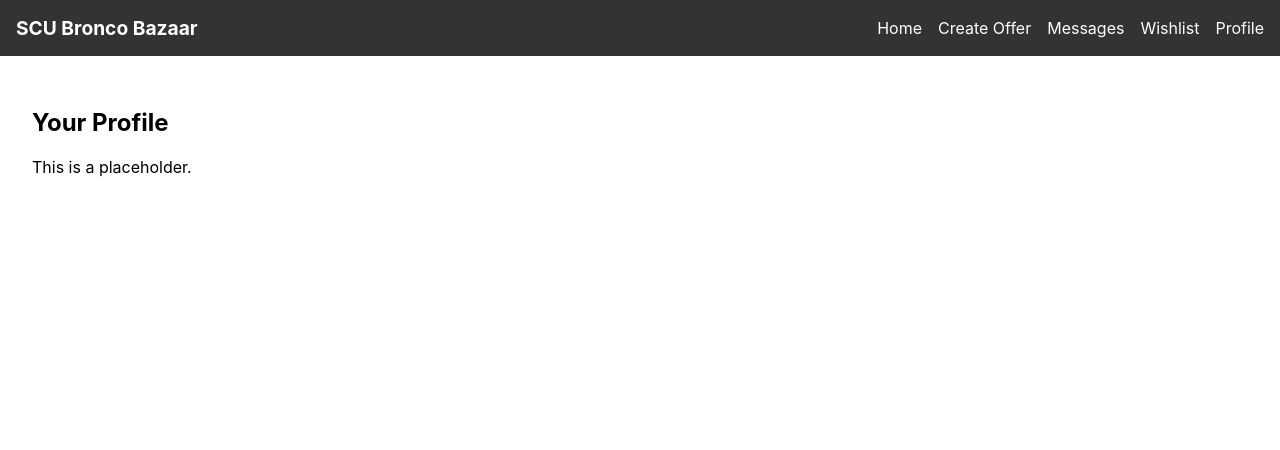
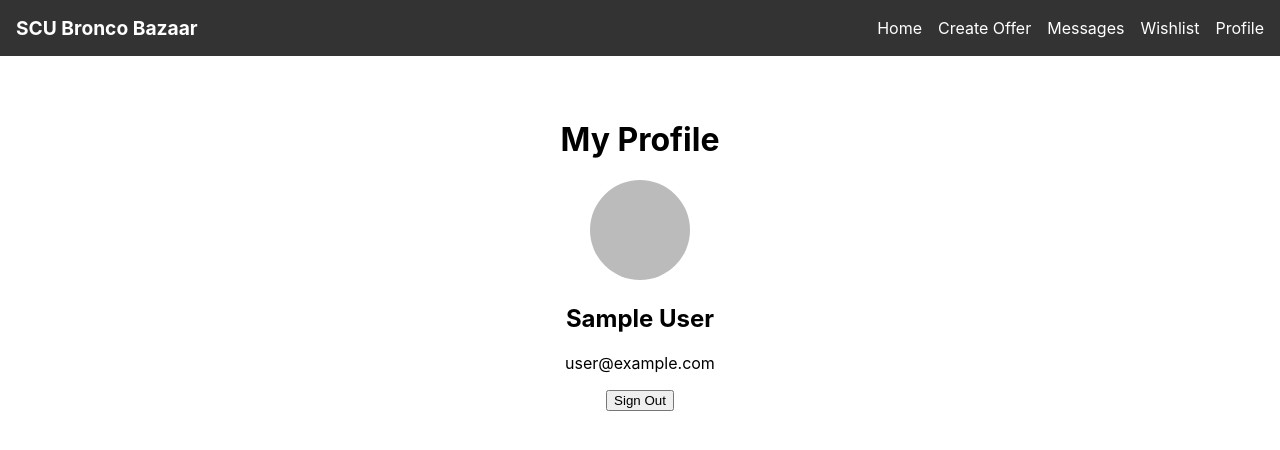
Before and after one commit to sidykal/Bronco-Bazaar, a React (Create React App) app: page /profile in a window 1280 px wide. Shown: the top 450 px of the page. Built offline with nearby package versions, Linux system fonts and the light colour scheme; no server answers; sample sign-in values are in the browser's storage.

Commit message:
fixed login + profile page

```diff
--- a/src/components/Navbar.js
+++ b/src/components/Navbar.js
@@ -10,7 +10,7 @@ export default function Navbar() {
         <span style={logoTextStyle}>SCU Bronco Bazaar</span>
       </div>
       <div>
-        <Link to="/" style={linkStyle}>Home</Link>
+        <Link to="/home" style={linkStyle}>Home</Link>
         <Link to="/create" style={linkStyle}>Create Offer</Link>
         <Link to="/message" style={linkStyle}>Messages</Link>
         <Link to="/message" style={linkStyle}>Wishlist</Link>
--- a/src/firebase.js
+++ b/src/firebase.js
@@ -1,6 +1,7 @@
 // firebase.js
 import { initializeApp } from "firebase/app";
 import { getAuth, GoogleAuthProvider } from "firebase/auth";
+import { getFirestore } from "firebase/firestore";
 
 const firebaseConfig = {
     apiKey: "AIzaSyCLUo0Vm-Hc1kA3E1_Oku2pL5GKyY2VeOA",
@@ -16,10 +17,11 @@ const app = initializeApp(firebaseConfig);
 
 const auth = getAuth(app);
 const provider = new GoogleAuthProvider();
+const db = getFirestore(app);
 
 // (Optional) Hint to use university email
 provider.setCustomParameters({
   hd: "scu.edu" // replace with your university domain
 });
 
-export { auth, provider };
+export { auth, provider, db };
--- a/src/pages/Login.js
+++ b/src/pages/Login.js
@@ -10,6 +10,8 @@ function Login() {
     try {
       const result = await signInWithPopup(auth, provider);
       const user = result.user;
+
+      console.log("User object:", user);
 
       if (user.email.endsWith("@scu.edu")) {
         console.log("Authorized user:", user.email);
--- a/src/pages/Profile.js
+++ b/src/pages/Profile.js
@@ -1,10 +1,25 @@
 import React from 'react';
+import { auth } from '../firebase';
+import { signOut } from 'firebase/auth';
+
 
 export default function Profile() {
+  const user = auth.currentUser;
+
+  if (!user) return <p>You must be logged in to see this page.</p>;
+
   return (
-    <div>
-      <h2>Your Profile</h2>
-      <p>This is a placeholder.</p>
+    <div style={{ textAlign: 'center', marginTop: '2rem' }}>
+      <h1>My Profile</h1>
+      <img
+        src={user.photoURL}
+        alt="Profile"
+        style={{ borderRadius: '50%', width: '100px', height: '100px' }}
+      />
+      <h2>{user.displayName}</h2>
+      <p>{user.email}</p>
+      <button onClick={() => signOut(auth)}>Sign Out</button>
     </div>
+
   );
 }
```
Also changed, not shown: src/App.js (line endings or trailing spaces), src/pages/Create.js (line endings or trailing spaces).
